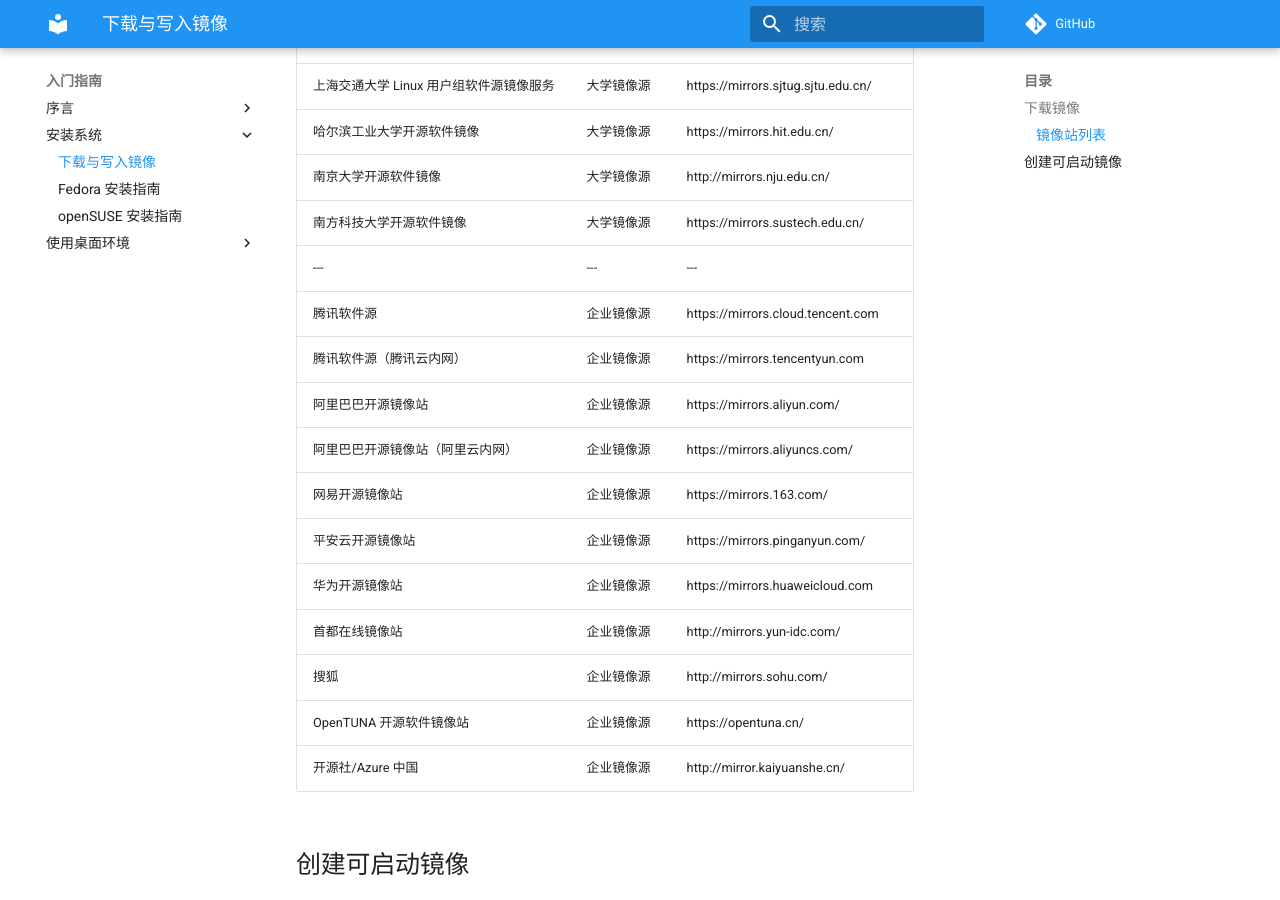
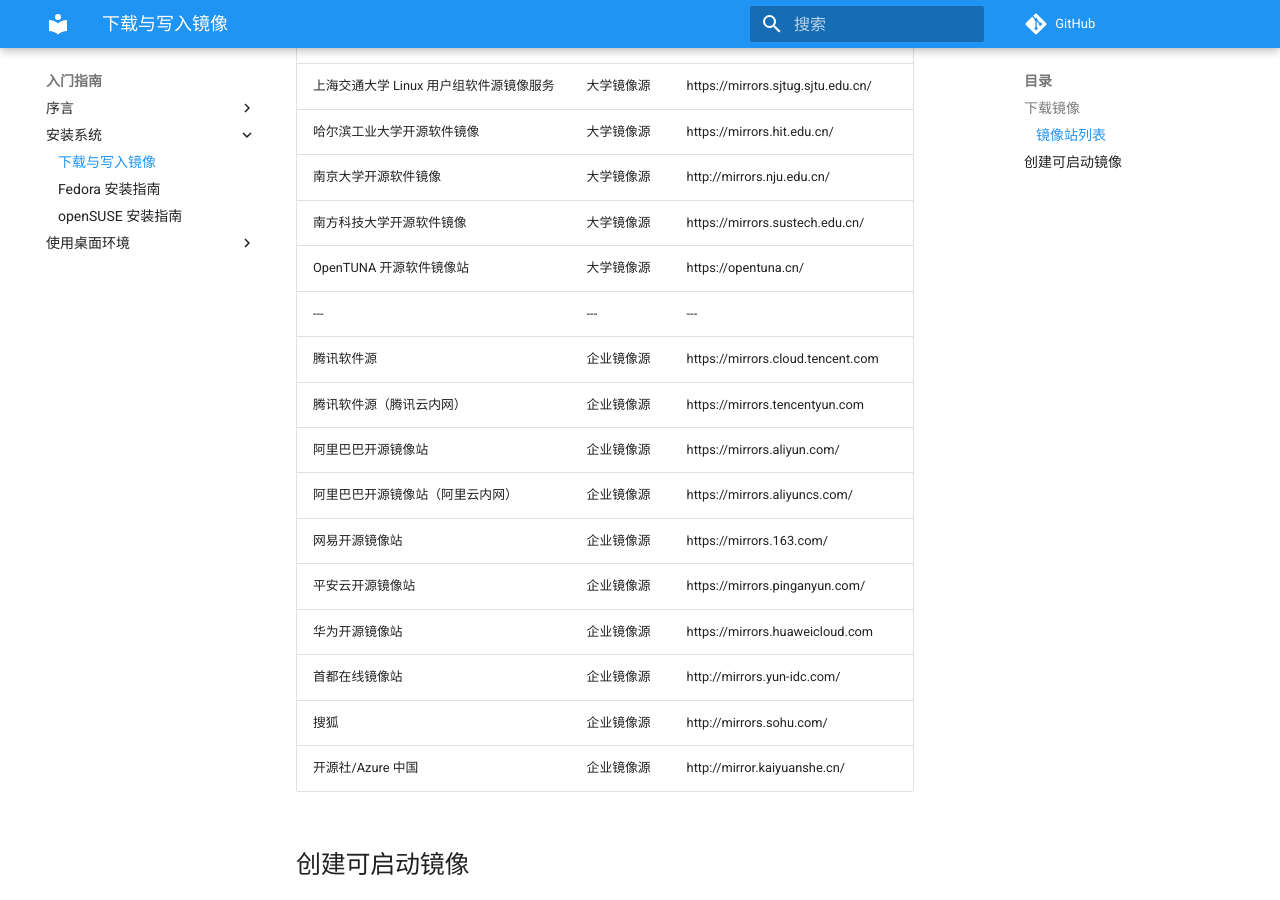
Before and after one commit to linuxhitchhiker/THGLG, an MkDocs documentation site: the page built from docs/basic/installation/index.md, in a window 1280 px wide and 900 px high, scrolled down 1149 px. Built offline with MkDocs 1.6.1 and Material for MkDocs 9.7.7, drawn with Linux system fonts in a browser that asks for light colours; comment, search, counter and statistics services are not loaded; part of the change alters nothing that is shown.

Commit message:
Update index.md

```diff
--- a/docs/basic/installation/index.md
+++ b/docs/basic/installation/index.md
@@ -35,6 +35,7 @@ title: 下载与写入镜像
 |哈尔滨工业大学开源软件镜像|大学镜像源|https://mirrors.hit.edu.cn/|
 |南京大学开源软件镜像|大学镜像源|http://mirrors.nju.edu.cn/|
 |南方科技大学开源软件镜像|大学镜像源|https://mirrors.sustech.edu.cn/|
+|OpenTUNA 开源软件镜像站|大学镜像源|https://opentuna.cn/|
 |---|---|---|
 |腾讯软件源|企业镜像源|https://mirrors.cloud.tencent.com|
 |腾讯软件源（腾讯云内网）|企业镜像源|https://mirrors.tencentyun.com|
@@ -45,7 +46,6 @@ title: 下载与写入镜像
 |华为开源镜像站|企业镜像源|https://mirrors.huaweicloud.com|
 |首都在线镜像站|企业镜像源|http://mirrors.yun-idc.com/|
 |搜狐|企业镜像源|http://mirrors.sohu.com/|
-|OpenTUNA 开源软件镜像站|企业镜像源|https://opentuna.cn/|
 |开源社/Azure 中国|企业镜像源|http://mirror.kaiyuanshe.cn/|
 
 ## 创建可启动镜像
```
